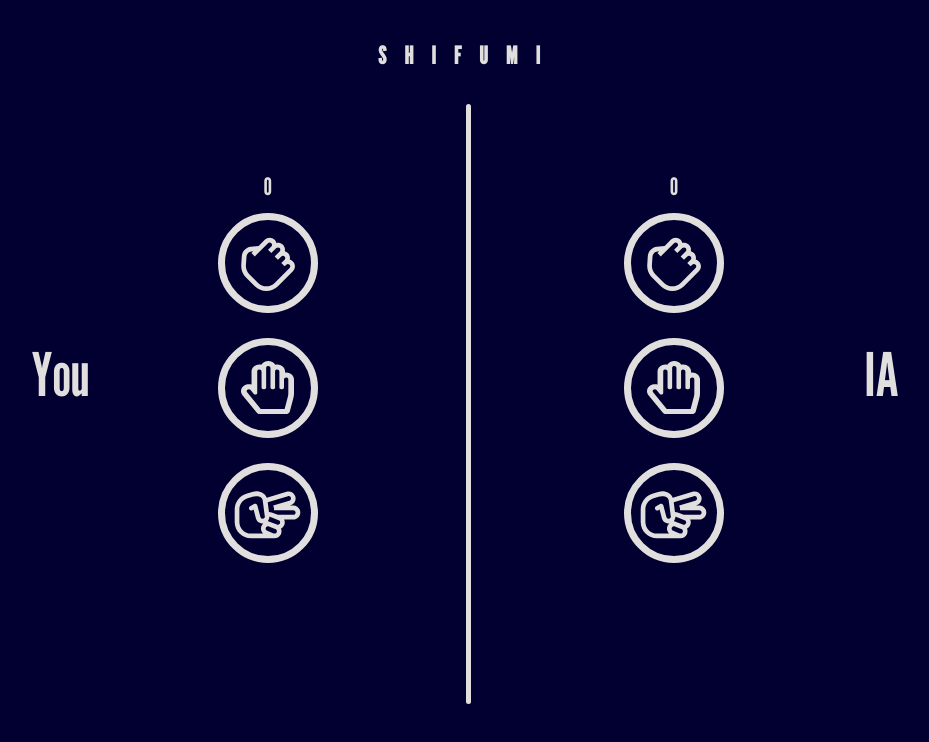
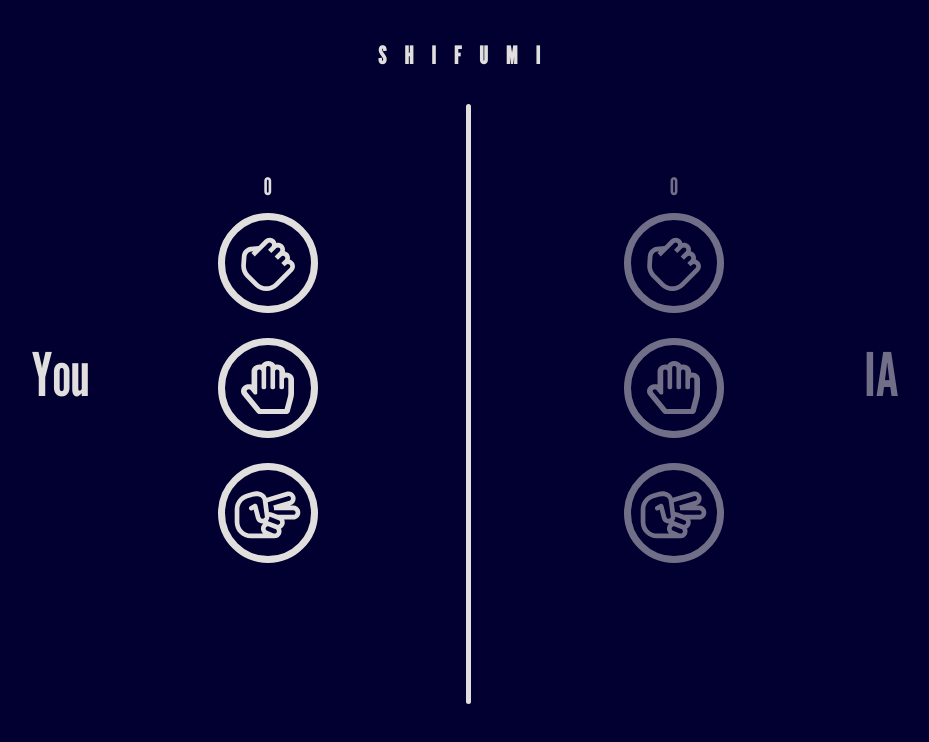
Before and after one commit to Jukiyoomi/shifumi, a React (Vite) app: page / in a window 1280 px wide. Shown: the top 742 px of the page, without its empty margins (172-1101 px from the left). Built offline with nearby package versions, Linux system fonts and the light colour scheme.

Commit message:
choices can be set according to the player choice

```diff
--- a/src/components/game/GameBox.jsx
+++ b/src/components/game/GameBox.jsx
@@ -9,7 +9,7 @@ export const GameBox = () => {
         <div className="flex box-container mx-auto justify-between mt-5">
             <Player name="You" cas="player" relatedPlayer={'player'} />
             <img src={separator} alt="separator" />
-            <Player name="IA" relatedPlayer={'opponent'} />
+            <Player name="IA" relatedPlayer={'opponent'} disabled={true} />
         </div>
     )
 }
--- a/src/components/game/players/Player.jsx
+++ b/src/components/game/players/Player.jsx
@@ -8,10 +8,13 @@ import scissorHover from '../../../public/scissor-hover.svg'
 import { Bubbles } from '../../bubbles'
 import { GameContext } from '../../../context/GameContext'
 
-export const Player = ({ name, cas, relatedPlayer }) => {
-    const { scores } = useContext(GameContext)
+export const Player = ({ name, cas, relatedPlayer, disabled }) => {
+    const { scores, choices } = useContext(GameContext)
     return (
-        <div className={`flex box items-center justify-around ${cas != 'player' ? 'flex-row-reverse' : ''}`}>
+        <div
+            className={`flex box items-center justify-around ${cas != 'player' ? 'flex-row-reverse' : ''} ${
+                disabled ? 'pointer-events-none opacity-50' : ''
+            }`}>
             <h1 className="text-6xl">{name}</h1>
             <div className="flex justify-center items-center flex-col">
                 <p className="text-2xl">{scores[relatedPlayer]}</p>
@@ -20,6 +23,7 @@ export const Player = ({ name, cas, relatedPlayer }) => {
                     <Bubbles source={[paper, paperHover]} alt={'paper'} relatedPlayer={relatedPlayer} />
                     <Bubbles source={[scissor, scissorHover]} alt={'scissor'} relatedPlayer={relatedPlayer} />
                 </div>
+                <p className="text-3xl capitalize">{choices[relatedPlayer]}</p>
             </div>
         </div>
     )
```
